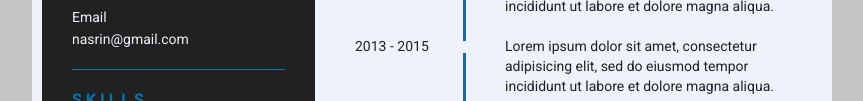
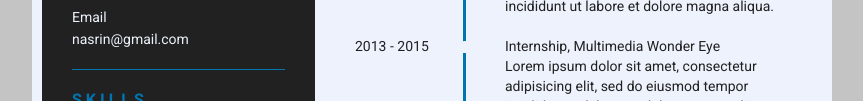
Before and after one commit to Nasrin1080/chas.cv, a plain HTML site: page index.html in a window 1280 px wide. Shown: the part 851-952 px from the top of the page, without its empty margins (208-1071 px from the left). Drawn offline with Linux system fonts and the light colour scheme.

Commit message:
i change index.html

```diff
--- a/index.html
+++ b/index.html
@@ -144,7 +144,7 @@
 				<div class="data">
 					<div class="year">2013 - 2015</div>
 					<div class="content">
-						<p></p>
+						<p>Internship, Multimedia Wonder Eye</p>
 						<p>Lorem ipsum dolor sit amet, consectetur adipisicing elit, sed do eiusmod tempor incididunt ut labore et dolore magna aliqua.</p>
 					</div>
 				</div>
```
